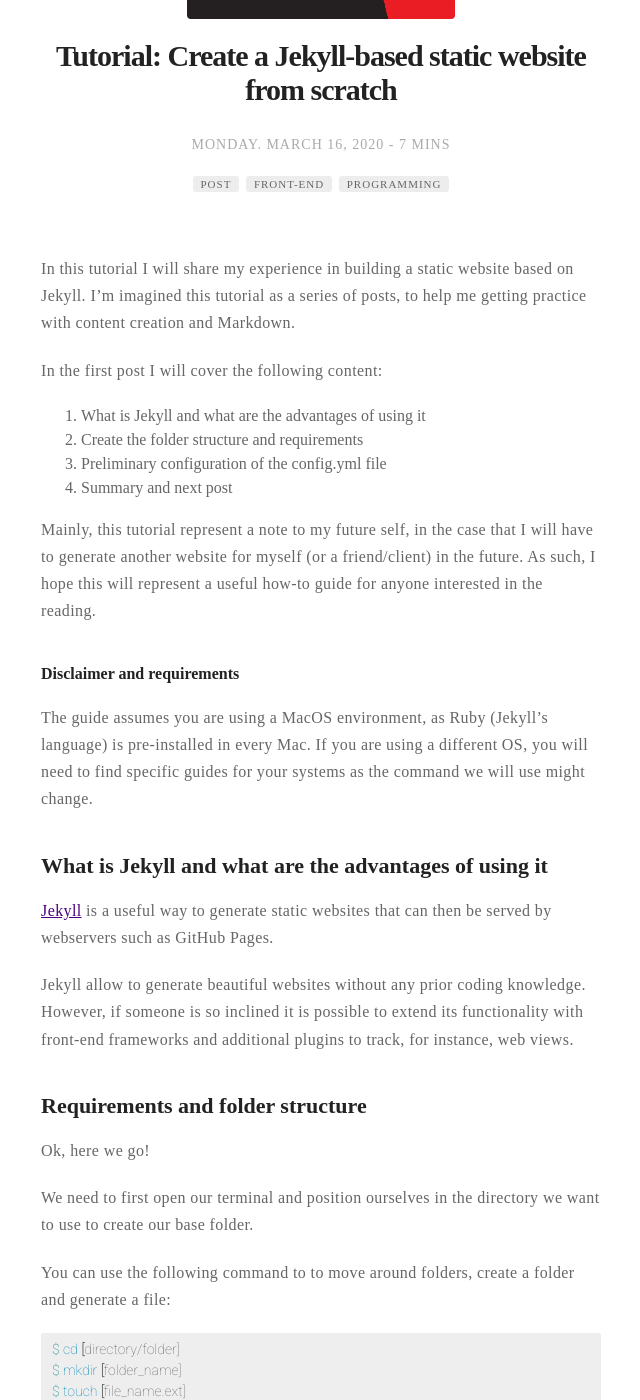
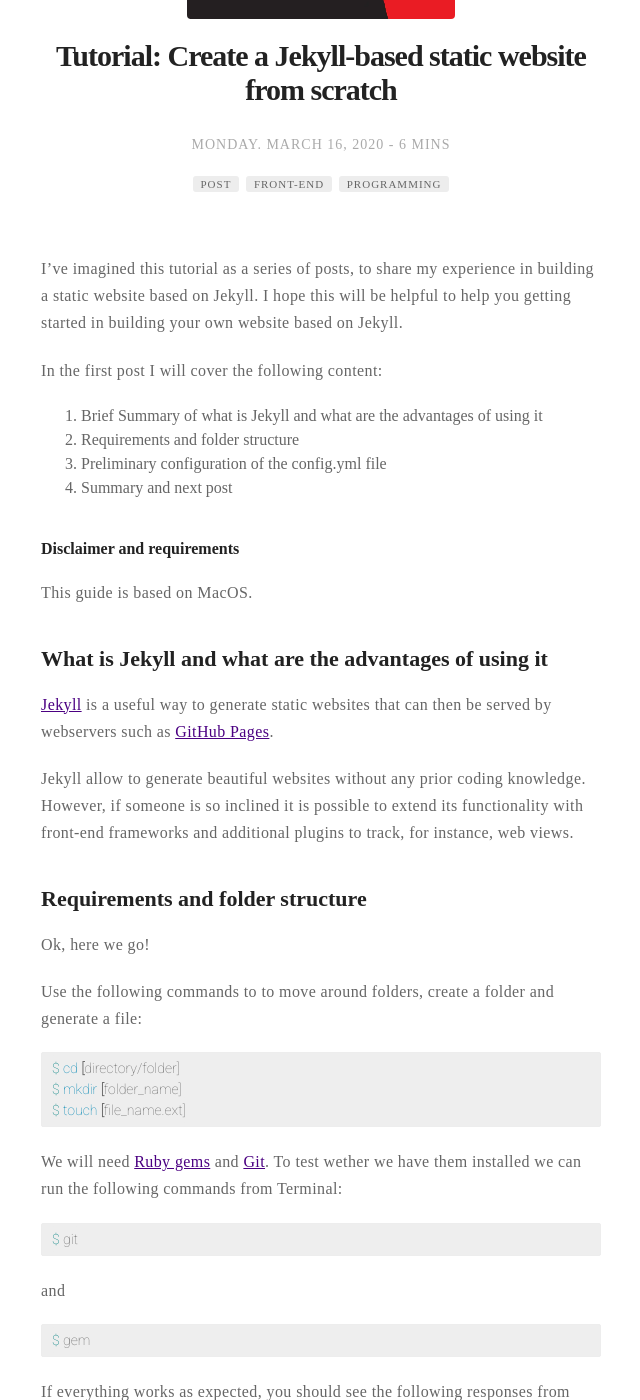
Before and after one commit to manfredimiraula/manfredimiraula.github.io, a Jekyll site: the page built from _posts/2020-03-18-tutorial-create-a-jekyll-website-v0.1.md, in a window 1280 px wide and 1400 px high, scrolled down 226 px. Shown: the whole window, without its empty margins (319-959 px from the left). Built offline with Jekyll 4.4.1, drawn with Linux system fonts in a browser that asks for light colours; some web fonts are replaced; comment, search, counter and statistics services are not loaded; some of the changed text lies outside the part shown.

Commit message:
fixed type-os

````diff
--- a/_posts/2020-03-18-tutorial-create-a-jekyll-website-v0.1.md
+++ b/_posts/2020-03-18-tutorial-create-a-jekyll-website-v0.1.md
@@ -15,32 +15,28 @@
 description: Tutorial, how to build a website using Jekyll from scratch
 ---
 
-In this tutorial I will share my experience in building a static website based on Jekyll. I'm imagined this tutorial as a series of posts, to help me getting practice with content creation and Markdown.
+I've imagined this tutorial as a series of posts, to share my experience in building a static website based on Jekyll. I hope this will be helpful to help you getting started in building your own website based on Jekyll.
 
 In the first post I will cover the following content:
 
-1. What is Jekyll and what are the advantages of using it
-1. Create the folder structure and requirements
+1. Brief Summary of what is Jekyll and what are the advantages of using it
+1. Requirements and folder structure
 1. Preliminary configuration of the config.yml file
 1. Summary and next post
 
-Mainly, this tutorial represent a note to my future self, in the case that I will have to generate another website for myself (or a friend/client) in the future. As such, I hope this will represent a useful how-to guide for anyone interested in the reading.
-
 #### Disclaimer and requirements
-The guide assumes you are using a MacOS environment, as Ruby (Jekyll's language) is pre-installed in every Mac. If you are using a different OS, you will need to find specific guides for your systems as the command we will use might change.
+This guide is based on MacOS.
 
 ## What is Jekyll and what are the advantages of using it
 
-[Jekyll][jekyll] is  a useful way to generate static websites that can then be served by webservers such as GitHub Pages.
+[Jekyll][jekyll] is  a useful way to generate static websites that can then be served by webservers such as [GitHub Pages][pages].
 
 Jekyll allow to generate beautiful websites without any prior coding knowledge. However, if someone is so inclined it is possible to extend its functionality with front-end frameworks and additional plugins to track, for instance, web views.
 
 ## Requirements and  folder structure
 Ok, here we go!
 
-We need to first open our terminal and position ourselves in the directory we want to use to create our base folder.
-
-You can use the following command to to move around folders, create a folder and generate a file:
+Use the following commands to to move around folders, create a folder and generate a file:
 
 ``` shell
 $ cd [directory/folder]
@@ -58,13 +54,13 @@
 $ gem
 ```
 
- If everything works as expected, you should see the following responses from Terminal
+ If everything works as expected, you should see the following responses from Terminal:
 
  ![Git installed response](/assets/images/2020-03-18-tutorial/git-response.png)*This is part of the response when git is installed*
 
   ![Gem installed response](/assets/images/2020-03-18-tutorial/gem-response.png)*This is part of the response when git is installed*
 
-Once the requirements are in place, we can start creating our folder. We want to run the following commands:
+Once everything's in place, we can start installing the basic jekyll build. To do so, run the following:
 
 ``` shell
 $ gem install jekyll bundler
@@ -86,13 +82,13 @@
 
 This will create a local environment in your browser that allow us to see the changes we make to our website! Open a page in Chrome (or your favourite browser) at the address http://localhost:4000/ to see the starting version of the website.
 
-I know, it looks pretty bare bone and hugly but don't worry! Will make it much more appealing and pretty!
+I know, it looks pretty bare bone and hugly but don't worry! Will make it much more professional.
 
-## Let's start playing around with our config.yml!
+## Let's start playing around with our config.yml
 
 For context, the config.yml file that you find in the newly created folder is a very important file and it handles the configurations of our websites. For example, the file specifies which plugins we want to have in order to add additional functionalities to our website.
 
-The first tweaks we are going to make will allow us to start from scratch and create the layout the way we want it. I would recommend to use a text editor from now on. My preferred editor is [Visual Studio Code][vsc], but you can also use [Atom][atom] or any editor you like. Ok, let's dive into our config file.
+I would recommend to use a text editor from now on. My preferred editor is [Visual Studio Code][vsc], but you can also use [Atom][atom] or any editor you like. Ok, let's dive into our config file.
 
 Open the file ```config.yml``` and modify the following lines:
 
@@ -103,15 +99,16 @@
 baseurl: '/your_website_folder'
 url: 'add the future url of your website'
 ```
-For some context, the url can be populated with a temporary place holder, if you don't have your url hosted yet, as we won't need the website live to design it!
+For some context, the url can be populated with a temporary place holder, if you don't have your url hosted yet, as we won't need the website to be live to design it.
 
 Now, to remove the current theme, delete the line
 ``` yml
 theme: minima
 ```
-This is the default minimal them that comes with jekyll installation. We will use our own theme.
+This is the default theme that comes with jekyll installation. We will use our own theme.
 
 In the ```gems``` section add jekyll plugin [autoprefixer][apfixer]:
+
 ``` yml
 - jekyll-autoprefixer
 ```
@@ -140,6 +137,7 @@
 youtube_path: https://youtube.com/channel/my_youtube
 github_path: https://github.com/my_github
 ```
+These variables will allow us to easily add links to our social media pages and maintain them easily by changing only the variables if needed. The changes will be propagated.
 
 ## Modify the Gemfile to reflect our config.yml modifications
 
@@ -161,9 +159,9 @@
 
 ## Last thing before having our balnk canvas...
 
-If we now try to reload the website in our local host you may notice that nothing has changed. This is because every time we change the ```config.yml```, we need to restart the local service to see the changes rendered.
+If we now try to reload the website in our local host you notice that nothing has changed. This is because every time we change the ```config.yml```, we need to restart the local service to see the changes rendered.
 
-Before doing so, we want to delete the file in the ```_posts``` folder ```today's date-welcome-to-jekyll.markdown```. If we don't do that and try to restart the local host, we will get an error caused by the fact that we deleted the theme and thus, we won't be able to render the page.
+Before doing so, we want to delete the file in the ```_posts``` folder ```today's date-welcome-to-jekyll.markdown```. If we don't do that and try to restart the local host, we will get an error caused by the fact that we deleted the theme and thus, we won't be able to render the post page generated by default.
 
 Let's change the ```index.md``` to ```index.html``` and add the following lines to the file:
 
````
Also changed, not shown: other parts of _posts/2020-03-18-tutorial-create-a-jekyll-website-v0.1.md (+1 -0 lines).
